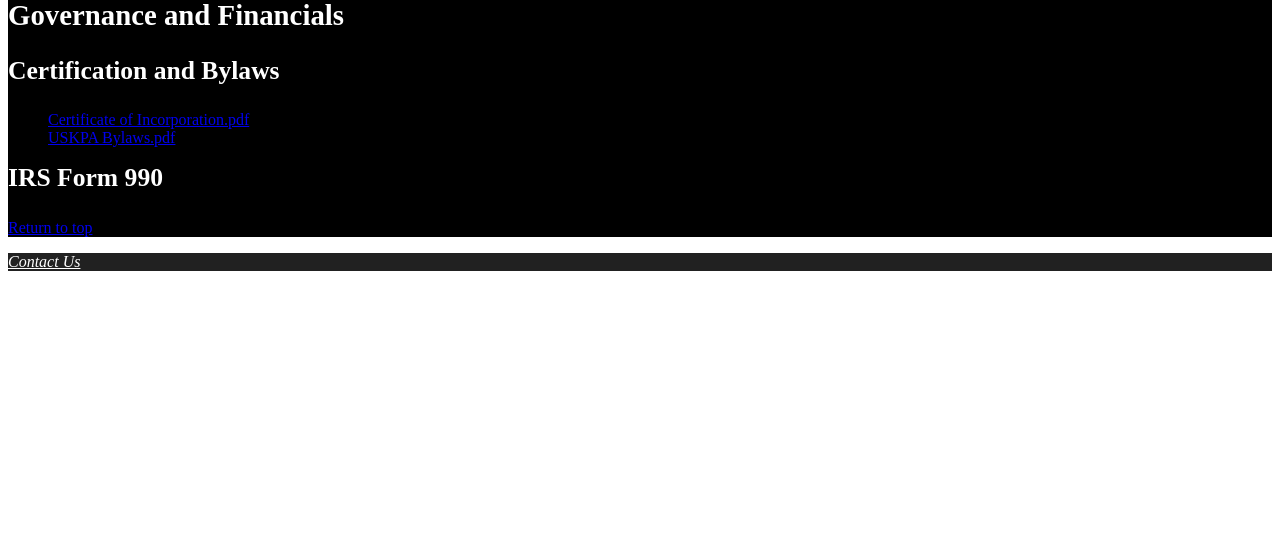
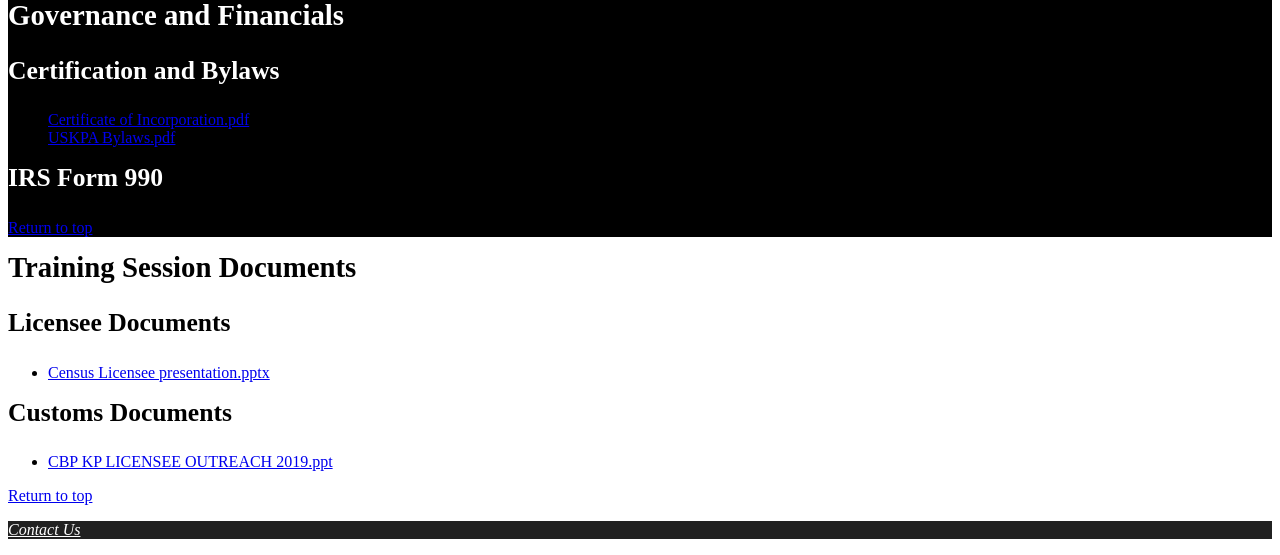
Before and after one commit to USKPA-dev/uskpa, a Django app: template kpc/templates/home.html in a window 1280 px wide. Shown: the part 1497-2052 px from the top of the page. Before the commit the page ends 1768 px from the top, so only its background shows below. Run offline with Django 3.2, Linux system fonts and the light colour scheme; the template is opened without the code that fills it, so the values that code supplies are empty; parts of the project's set-up code (start-up, migrations or seed data) failed here and were passed over.

Commit message:
Update home.html

```diff
--- a/kpc/templates/home.html
+++ b/kpc/templates/home.html
@@ -138,4 +138,33 @@
     <a href="#">Return to top</a>
   </div>
 </section>
+
+<section class="usa-section" id='training-docs'>
+  <div class="usa-grid">
+    <div class='usa-width-one-third'>
+      <h2>Training Session Documents</h2>
+    </div>
+    <div class='usa-width-one-third'>
+      <h3>Licensee Documents</h3>
+      <ul>
+        <li>
+          <a href="{% static 'uskpa_documents/Census_Licensee_presentation.pptx' %}">Census Licensee presentation.pptx</a>
+        </li>
+      </ul>
+    </div>
+    <div class='usa-width-one-third'>
+       <h3>Customs Documents</h3>
+      <ul>
+        <li>
+          <a href="{% static 'uskpa_documents/CBP_KP_LICENSEE_OUTREACH_2019.ppt' %}">CBP KP LICENSEE OUTREACH 2019.ppt</a>
+        </li>
+      </ul>
+    </div>
+  </div>
+
+  <div class="usa-grid usa-footer-return-to-top">
+    <a href="#">Return to top</a>
+  </div>
+</section>
+
 {% endblock %}
```
